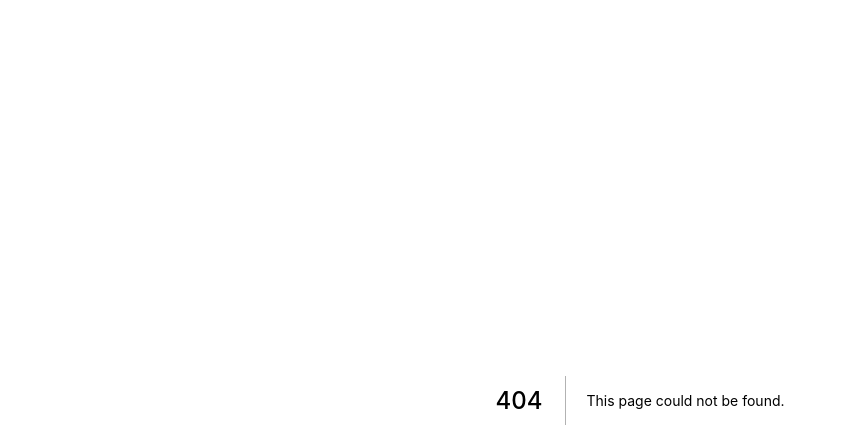
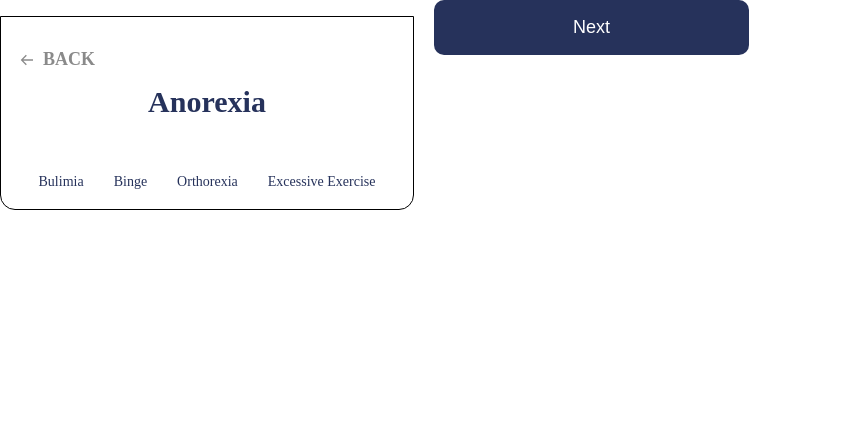
Before and after one commit to juuheek/group2-final-app, a Next.js app in the folder group2/: page /quiz in a window 1280 px wide. Before the commit this address had no page. Shown: the top 448 px of the page, without its empty margins (0-847 px from the left). Built offline with nearby package versions, Linux system fonts and the light colour scheme.

Commit message:
sofia-pages trouble

```diff
--- a/group2/package.json
+++ b/group2/package.json
@@ -10,6 +10,7 @@
     "build-storybook": "build-storybook"
   },
   "dependencies": {
+    "cross-env": "^7.0.3",
     "next": "10.1.3",
     "react": "17.0.2",
     "react-dom": "17.0.2",
--- /dev/null
+++ b/group2/pages/quiz.js
@@ -0,0 +1,17 @@
+//import style
+import styled from 'styled-componenets';
+
+//import comps
+import NavyButton from '../comps/NavyButton';
+import DefaultNav from '../comps/nav';
+
+//building page
+export default function Quiz (){
+    return <div>
+
+        <DefaultNav>
+        </DefaultNav>
+        <NavyButton></NavyButton>
+
+    </div>
+}
```
Also changed, not shown: 1 other file (tests, documents, lock files or other folders).
